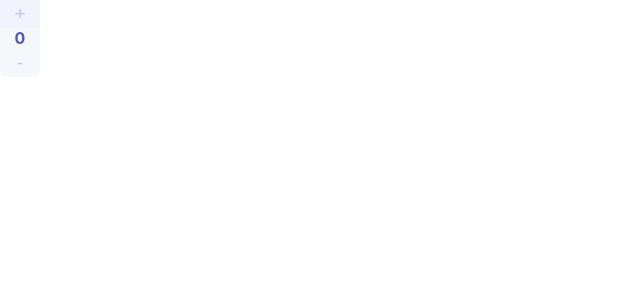
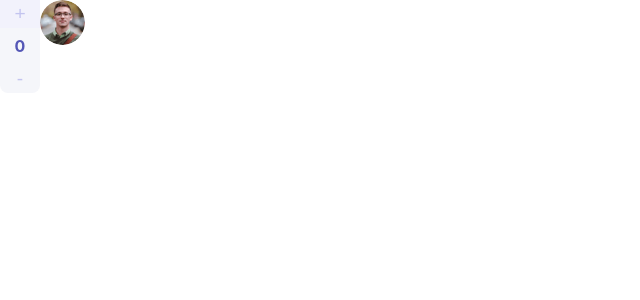
Before and after one commit to Zach4531/comments-local, a Next.js app: page / in a window 1280 px wide. Shown: the top 300 px of the page, without its empty margins (0-640 px from the left). Built offline with nearby package versions, Linux system fonts and the light colour scheme.

Commit message:
add avatars

```diff
--- /dev/null
+++ b/components/Avatar.js
@@ -0,0 +1,31 @@
+import styled from 'styled-components';
+
+export default function Avatar({ size, user }) {
+  const users = {
+    ar: 'amyrobson',
+    ju: 'juliusomo',
+    mb: 'maxblagun',
+    rs: 'ramsesmiron',
+  };
+
+  const sizes = {
+    small: '45px',
+    medium: '55px',
+  };
+
+  return (
+    <>
+      <AvatarStyled
+        src={`/images/avatars/image-${users[user]}.png`}
+        alt="avatar"
+        size={sizes[size]}
+      />
+    </>
+  );
+}
+
+const AvatarStyled = styled.img`
+  width: ${(props) => props.size};
+  height: ${(props) => props.size};
+  border-radius: 50%;
+`;
--- a/components/Counter.js
+++ b/components/Counter.js
@@ -31,6 +31,7 @@ const CounterStyled = styled.div`
   align-items: center;
   p {
     color: hsl(238, 40%, 52%);
+    padding: 0.5rem !important;
   }
 
   button {
--- a/package.json
+++ b/package.json
@@ -14,6 +14,7 @@
     "styled-components": "^5.3.6"
   },
   "devDependencies": {
-    "@types/styled-components": "^5.1.26"
+    "@types/styled-components": "^5.1.26",
+    "babel-plugin-styled-components": "^2.0.7"
   }
 }
--- a/pages/index.js
+++ b/pages/index.js
@@ -1,12 +1,14 @@
 import Head from 'next/head';
 // import styles from '../styles/Home.module.css'
 import styled from 'styled-components';
+import Avatar from '../components/Avatar';
 import Counter from '../components/Counter';
 
 export default function Home() {
   return (
     <Wrapper>
       <Counter />
+      <Avatar size="small" user="ju" />
     </Wrapper>
   );
 }
```
Also changed, not shown: .babelrc (added), 1 other file (tests, documents, lock files or other folders).
